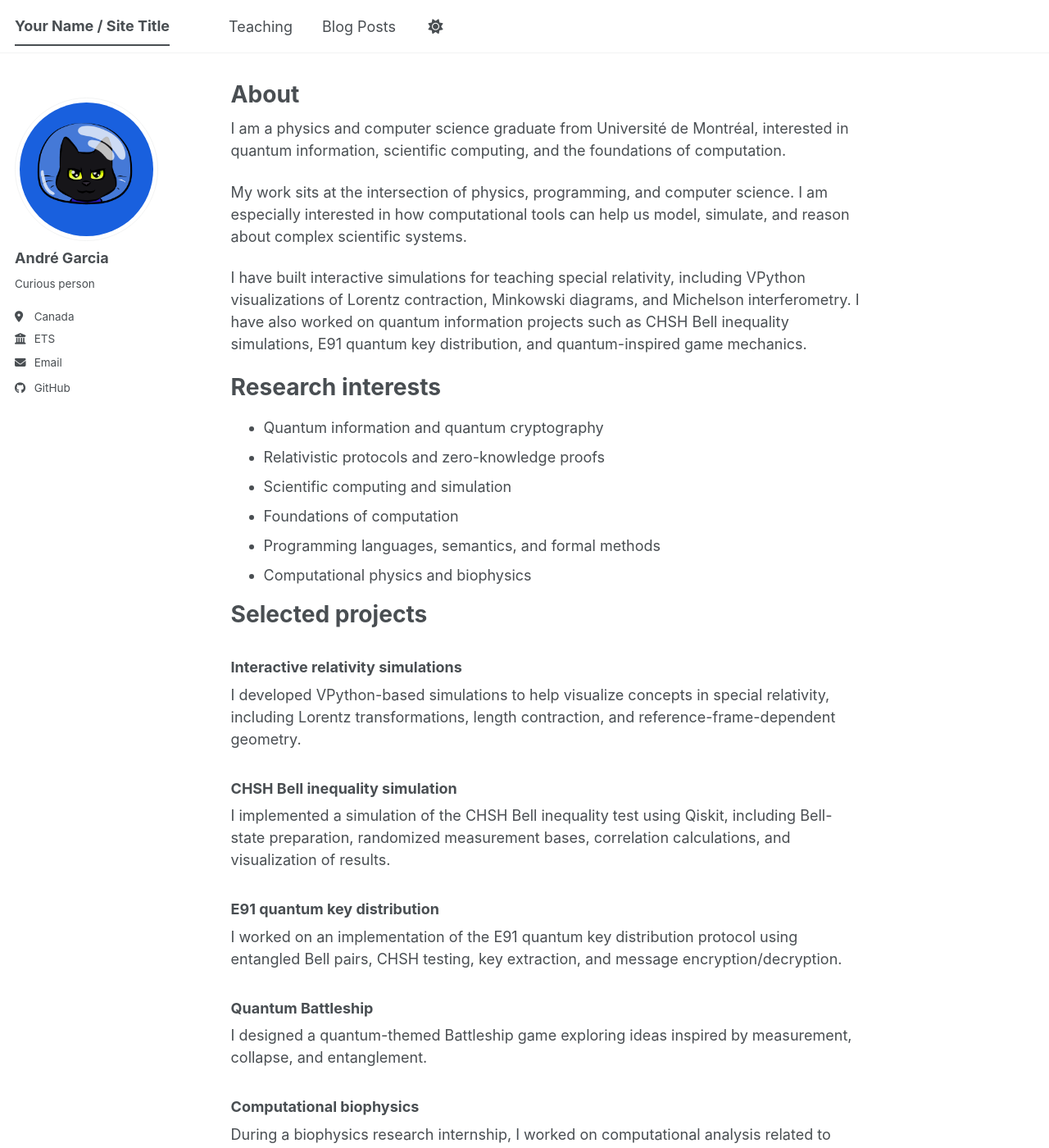
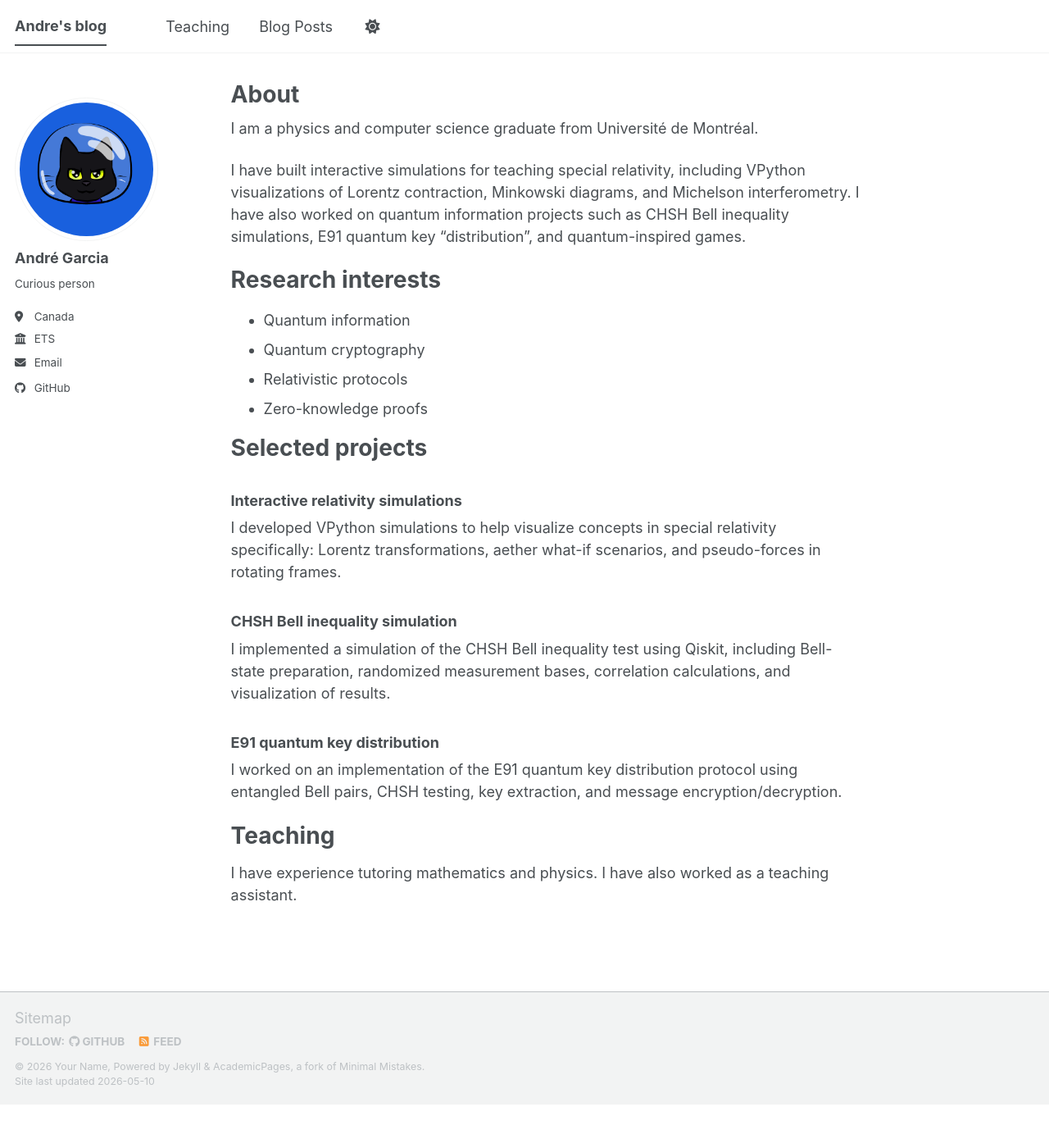
Before and after one commit to andre-d-garcia/andre-d-garcia.github.io, a Jekyll site: the page built from _pages/about.md, in a window 1280 px wide and 1400 px high. Shown: the whole window at 82% size. Built offline with Jekyll 4.4.1, drawn with Linux system fonts in a browser that asks for light colours; a script bundle is joined from its source files by our own code; library files that are not in the unit come from our copies; some of the changed text lies outside the part shown.

Commit message:
first page

```diff
--- a/_config.yml
+++ b/_config.yml
@@ -9,7 +9,7 @@
 # Basic Site Settings
 locale                   : "en-US"
 site_theme               : "default" # The available themes options are "default", "air", "sunrise", "mint", "dirt" and "contrast"
-title                    : "Your Name / Site Title"
+title                    : "Andre's blog"
 title_separator          : "-"
 name                     : &name "Your Name"
 description              : &description "Your Name's academic portfolio"   # Update this with a general description of your site, this is the default if not overridden by a page
--- a/_pages/about.md
+++ b/_pages/about.md
@@ -7,28 +7,25 @@ redirect_from:
   - /about.html
 ---
 
-I am a physics and computer science graduate from Université de Montréal, interested in quantum information, scientific computing, and the foundations of computation.
+I am a physics and computer science graduate from Université de Montréal.
 
-My work sits at the intersection of physics, programming, and computer science. I am especially interested in how computational tools can help us model, simulate, and reason about complex scientific systems.
-
-I have built interactive simulations for teaching special relativity, including VPython visualizations of Lorentz contraction, Minkowski diagrams, and Michelson interferometry. I have also worked on quantum information projects such as CHSH Bell inequality simulations, E91 quantum key distribution, and quantum-inspired game mechanics.
+I have built interactive simulations for teaching special relativity, including VPython visualizations of Lorentz contraction, Minkowski diagrams, and Michelson interferometry. I have also worked on quantum information projects such as CHSH Bell inequality simulations, E91 quantum key "distribution", and quantum-inspired games.
 
 Research interests
 ======
 
-- Quantum information and quantum cryptography
-- Relativistic protocols and zero-knowledge proofs
-- Scientific computing and simulation
-- Foundations of computation
-- Programming languages, semantics, and formal methods
-- Computational physics and biophysics
+- Quantum information
+- Quantum cryptography
+- Relativistic protocols
+- Zero-knowledge proofs
+
 
 Selected projects
 ======
 
 ### Interactive relativity simulations
 
-I developed VPython-based simulations to help visualize concepts in special relativity, including Lorentz transformations, length contraction, and reference-frame-dependent geometry.
+I developed VPython simulations to help visualize concepts in special relativity specifically: Lorentz transformations, aether what-if scenarios, and pseudo-forces in rotating frames.
 
 ### CHSH Bell inequality simulation
 
@@ -38,20 +35,7 @@ I implemented a simulation of the CHSH Bell inequality test using Qiskit, includ
 
 I worked on an implementation of the E91 quantum key distribution protocol using entangled Bell pairs, CHSH testing, key extraction, and message encryption/decryption.
 
-### Quantum Battleship
-
-I designed a quantum-themed Battleship game exploring ideas inspired by measurement, collapse, and entanglement.
-
-### Computational biophysics
-
-During a biophysics research internship, I worked on computational analysis related to cellular systems and physical modeling.
-
 Teaching
 ======
 
-I have experience tutoring mathematics and contributing to physics education. I have also worked as a teaching assistant for a special relativity course, where I developed interactive tools to support students’ intuition.
-
-Contact
-======
-
-You can find my work on GitHub and reach me through the links in the sidebar.
+I have experience tutoring mathematics and physics. I have also worked as a teaching assistant.
```
